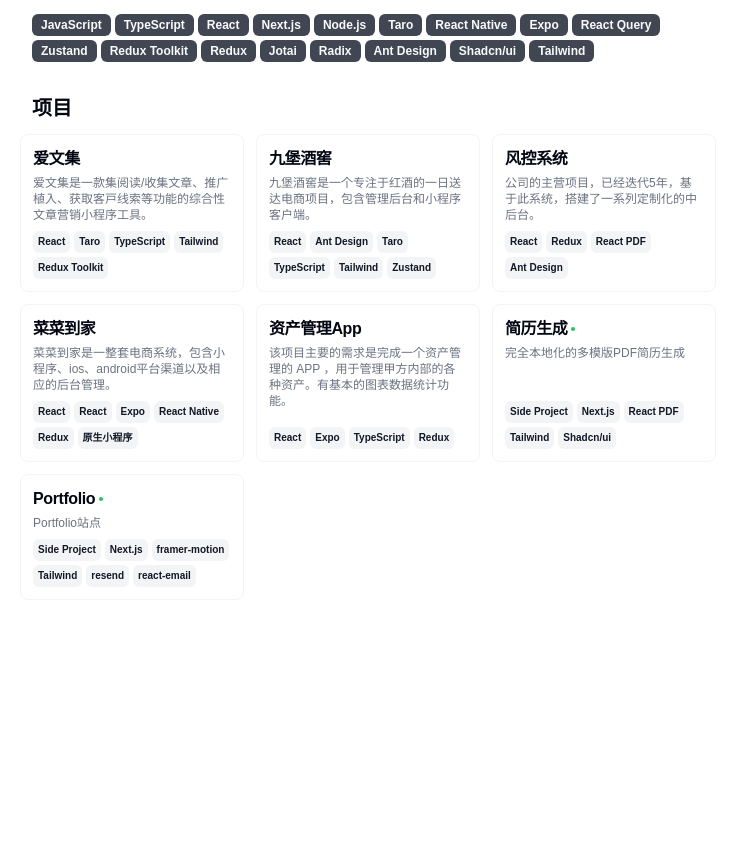
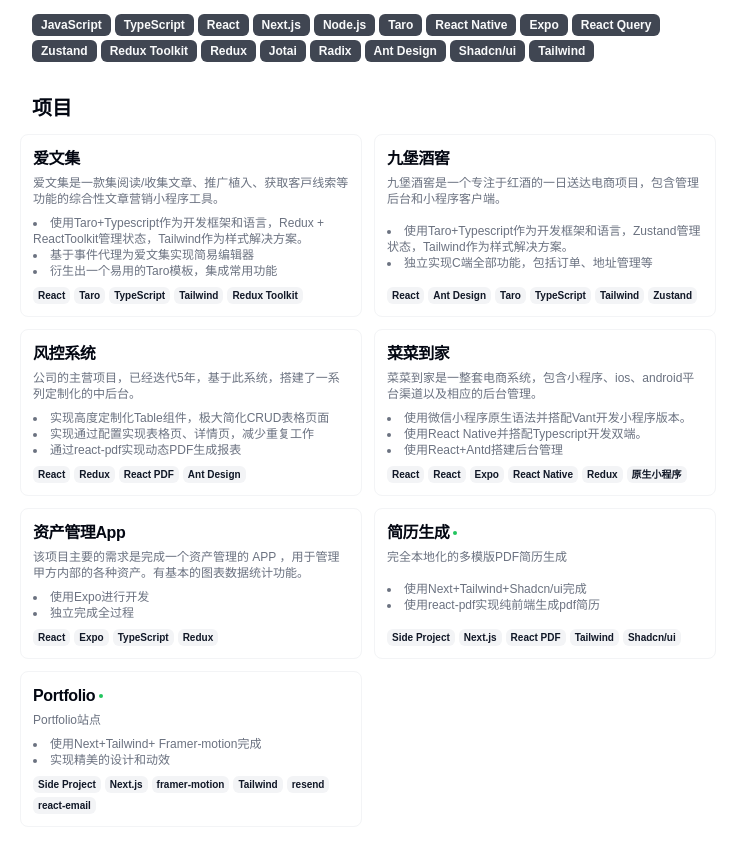
Before and after one commit to QingYuanO/cv, a Next.js app: page / in a window 1280 px wide. Shown: the part 860-1708 px from the top of the page, without its empty margins (272-1003 px from the left). Before the commit the page ends 1524 px from the top, so only its background shows below. Built offline with nearby package versions, Linux system fonts and the light colour scheme; a web font is replaced by a local one.

Commit message:
feat：添加项目详细描述

```diff
--- a/src/app/page.tsx
+++ b/src/app/page.tsx
@@ -169,7 +169,7 @@
 
         <Section className="print-force-new-page scroll-mb-16">
           <h2 className="text-xl font-bold">项目</h2>
-          <div className="-mx-3 grid grid-cols-1 gap-3 print:grid-cols-3 print:gap-2 md:grid-cols-2 lg:grid-cols-3">
+          <div className="-mx-3 grid grid-cols-1 gap-3 print:grid-cols-2 print:gap-2 md:grid-cols-2">
             {RESUME_DATA.projects.map((project) => {
               return (
                 <ProjectCard
@@ -177,6 +177,7 @@
                   title={project.title}
                   description={project.description}
                   tags={project.techStack}
+                  contributes={project.contributes}
                   link={"link" in project ? project.link.href : undefined}
                 />
               );
--- a/src/components/project-card.tsx
+++ b/src/components/project-card.tsx
@@ -3,6 +3,7 @@
   Card,
   CardContent,
   CardDescription,
+  CardFooter,
   CardHeader,
   CardTitle,
 } from "./ui/card";
@@ -11,10 +12,17 @@
   title: string;
   description: string;
   tags: readonly string[];
+  contributes: readonly string[];
   link?: string;
 }
 
-export function ProjectCard({ title, description, tags, link }: Props) {
+export function ProjectCard({
+  title,
+  description,
+  tags,
+  contributes,
+  link,
+}: Props) {
   return (
     <Card className="flex flex-col overflow-hidden border border-muted p-3">
       <CardHeader className="">
@@ -36,12 +44,17 @@
           <div className="hidden  text-xs underline print:visible">
             {link?.replace("https://", "").replace("www.", "").replace("/", "")}
           </div>
-          <CardDescription className=" text-xs">
-            {description}
-          </CardDescription>
+          <CardDescription className=" text-xs">{description}</CardDescription>
         </div>
       </CardHeader>
-      <CardContent className="mt-auto flex">
+      <CardContent className="flex mt-auto">
+        <ul className="list-inside list-disc text-xs mt-2">
+          {contributes.map((contribute, idx) => (
+            <li key={idx}>{contribute}</li>
+          ))}
+        </ul>
+      </CardContent>
+      <CardFooter className="mt-auto">
         <div className="mt-2 flex flex-wrap gap-1">
           {tags.map((tag) => (
             <Badge
@@ -53,7 +66,7 @@
             </Badge>
           ))}
         </div>
-      </CardContent>
+      </CardFooter>
     </Card>
   );
 }
--- a/src/data/resume-data.tsx
+++ b/src/data/resume-data.tsx
@@ -102,6 +102,11 @@
       techStack: ["React", "Taro", "TypeScript", "Tailwind", "Redux Toolkit"],
       description:
         "爱⽂集是⼀款集阅读/收集⽂章、推⼴植⼊、获取客⼾线索等功能的综合性⽂章营销⼩程序⼯具。",
+      contributes: [
+        "使用Taro+Typescript作为开发框架和语言，Redux + ReactToolkit管理状态，Tailwind作为样式解决方案。",
+        "基于事件代理为爱文集实现简易编辑器",
+        "衍⽣出⼀个易⽤的Taro模板，集成常⽤功能",
+      ],
     },
     {
       title: "九堡酒窖",
@@ -115,12 +120,21 @@
       ],
       description:
         "九堡酒窖是一个专注于红酒的一日送达电商项目，包含管理后台和小程序客户端。",
+      contributes: [
+        "使用Taro+Typescript作为开发框架和语言，Zustand管理状态，Tailwind作为样式解决方案。",
+        "独立实现C端全部功能，包括订单、地址管理等",
+      ],
     },
     {
       title: "风控系统",
       techStack: ["React", "Redux", "React PDF", "Ant Design"],
       description:
         "公司的主营项⽬，已经迭代5年，基于此系统，搭建了⼀系列定制化的中后台。",
+      contributes: [
+        "实现高度定制化Table组件，极大简化CRUD表格页面",
+        "实现通过配置实现表格页、详情页，减少重复工作",
+        "通过react-pdf实现动态PDF生成报表",
+      ],
     },
     {
       title: "菜菜到家",
@@ -134,12 +148,19 @@
       ],
       description:
         "菜菜到家是⼀整套电商系统，包含⼩程序、ios、android平台渠道以及相应的后台管理。",
+      contributes: [
+        "使用微信小程序原生语法并搭配Vant开发小程序版本。",
+        "使用React Native并搭配Typescript开发双端。",
+        "使用React+Antd搭建后台管理",
+      ],
     },
     {
       title: "资产管理App",
       techStack: ["React", "Expo", "TypeScript", "Redux"],
       description:
         "该项⽬主要的需求是完成⼀个资产管理的 APP ，⽤于管理甲⽅内部的各种资产。有基本的图表数据统计功能。",
+
+      contributes: ["使用Expo进行开发", "独立完成全过程"],
     },
     {
       title: "简历生成",
@@ -151,7 +172,10 @@
         "Shadcn/ui",
       ],
       description: "完全本地化的多模版PDF简历生成",
-
+      contributes: [
+        "使用Next+Tailwind+Shadcn/ui完成",
+        "使用react-pdf实现纯前端生成pdf简历",
+      ],
       link: {
         label: "",
         href: "https://www.g-resume.qingyuano.cn/",
@@ -168,7 +192,10 @@
         "react-email",
       ],
       description: "Portfolio站点",
-
+      contributes: [
+        "使用Next+Tailwind+ Framer-motion完成",
+        "实现精美的设计和动效",
+      ],
       link: {
         label: "",
         href: "https://portfolio.qingyuano.cn/",
```
